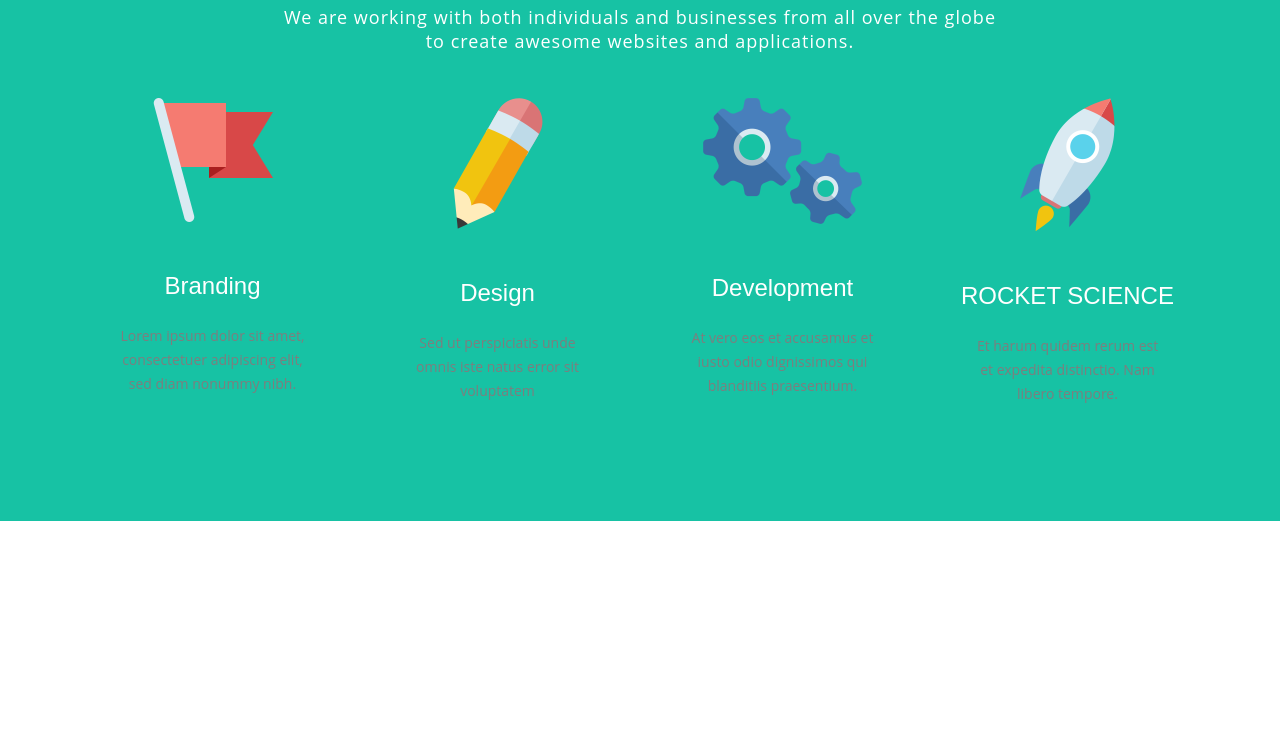
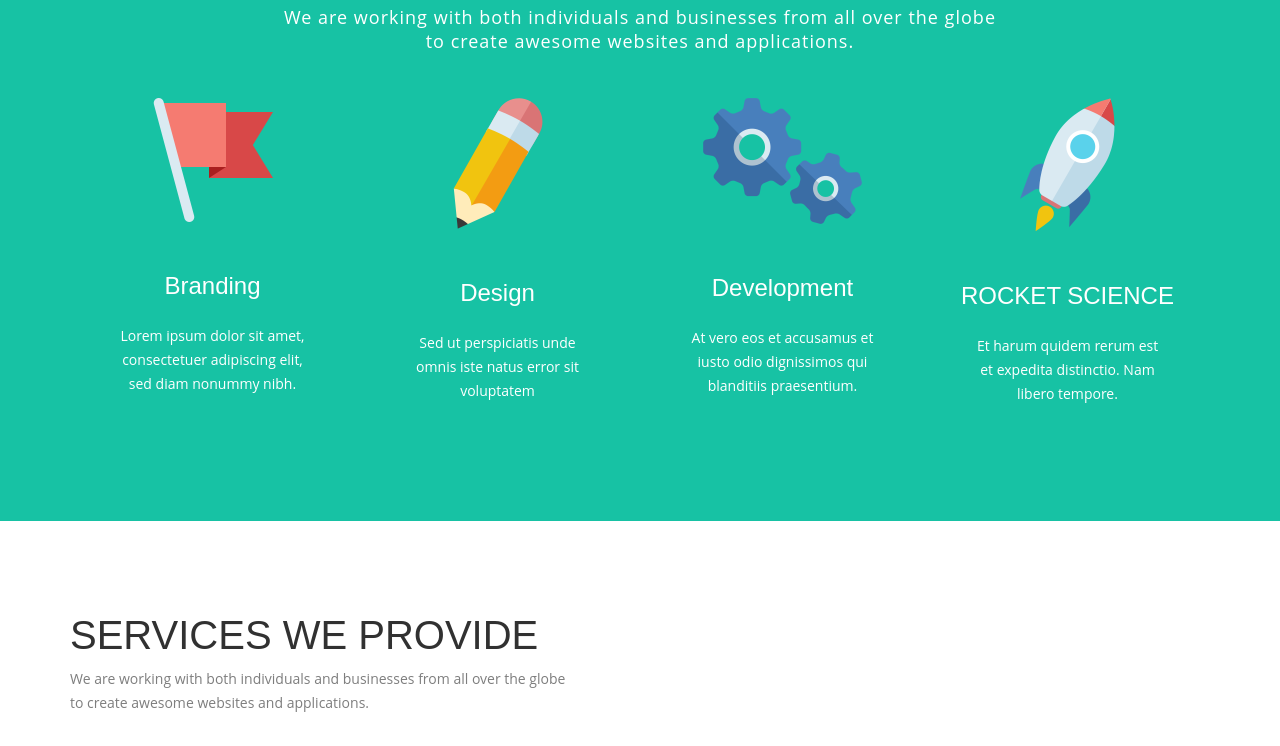
Before and after one commit to almuheetu/Cuda, a plain HTML site: page index.html in a window 1280 px wide. Shown: the part 750-1496 px from the top of the page. Before the commit the page ends 1271 px from the top, so only its background shows below. Drawn offline with Linux system fonts and the light colour scheme.

Commit message:
service area finished

```diff
--- a/css/style.css
+++ b/css/style.css
@@ -348,3 +348,7 @@ label {
 .service-img {
 	text-align: center;
 }
+
+.s-content p {
+	color: #fff;
+}
--- a/index.html
+++ b/index.html
@@ -29,6 +29,9 @@
     <!--[if lte IE 9]>
             <p class="browserupgrade">You are using an <strong>outdated</strong> browser. Please <a href="https://browsehappy.com/">upgrade your browser</a> to improve your experience and security.</p>
         <![endif]-->
+
+        <!-- header started -->
+
     <section class="background">
         <header class="home">
             <nav>
@@ -72,6 +75,8 @@
         </header>
     </section>
 
+    <!-- header End -->
+    <!-- service started -->
     <section class="service pt-90 pb-100">
         <div class="service-section">
             <div class="container">
@@ -82,7 +87,7 @@
                             to create awesome websites and applications.</p>
                     </div>
                 </div>
-                <div class="row">
+                <div class="row align-item-center">
                     <div class="col-xl-3">
                         <div class="service-img">
                             <img src="img/services/services-1.png" alt="">
@@ -126,6 +131,25 @@
             </div>
         </div>
     </section>
+    <!-- service End -->
+
+  <!-- Team section started -->
+
+  <section class="Team pt-90 pb-100">
+    <div class="Team-section">
+        <div class="container">
+            <div class="row">
+                <div class="team-content">
+                    <h1>SERVICES WE PROVIDE</h1>
+                    <p>We are working with both individuals and businesses from all over the globe <br>
+                        to create awesome websites and applications.</p>
+                </div>
+            </div>
+        </div>
+    </div>
+</section>
+
+
 
 
 
```
